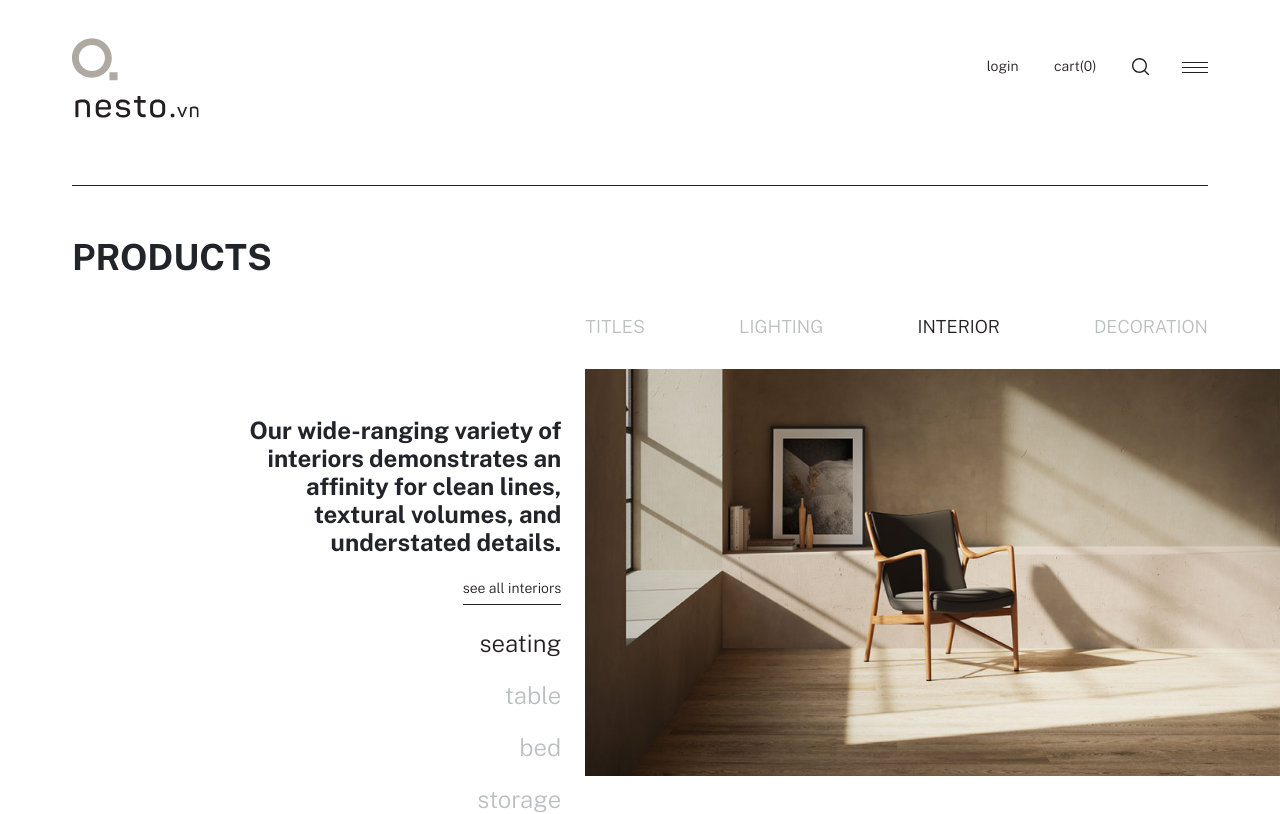
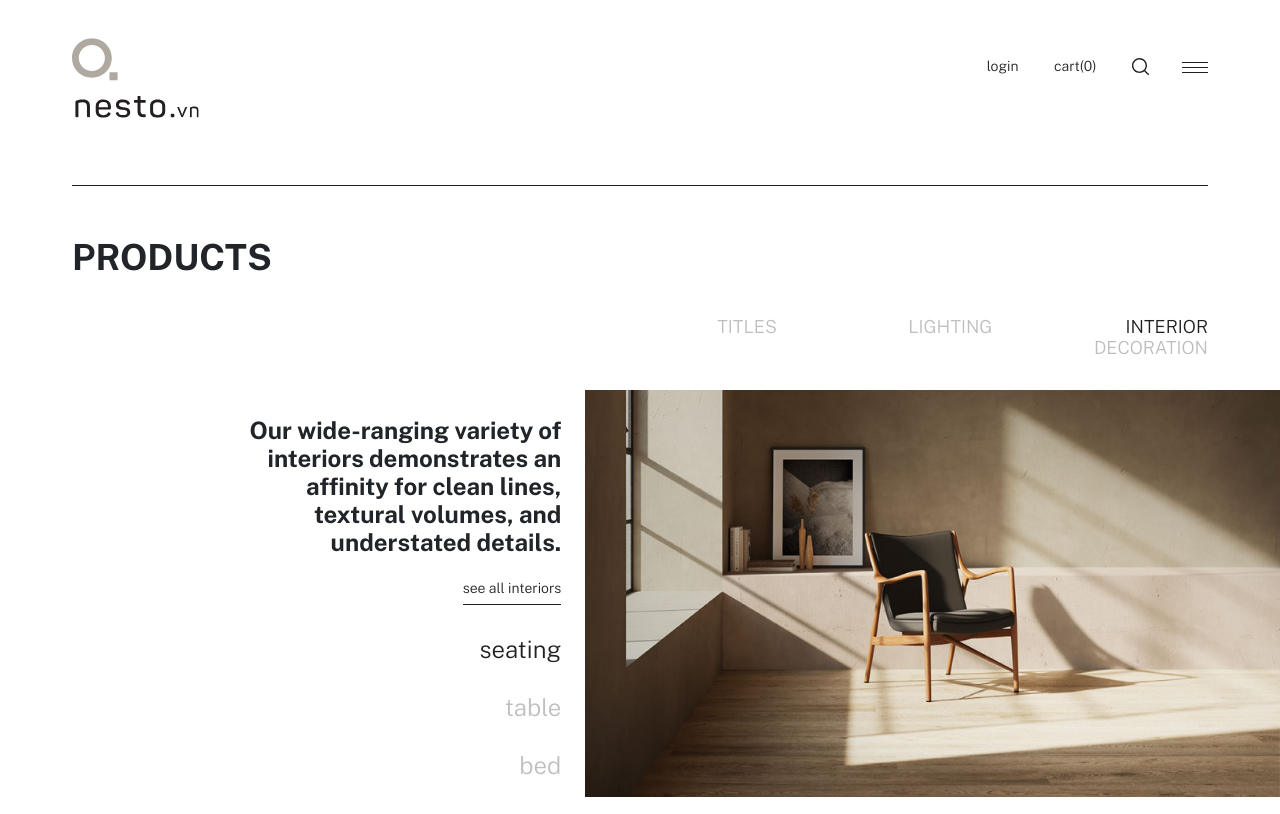
Before and after one commit to develite98/nesto-ui, an Angular app: page /home in a window 1280 px wide. Shown: the top 814 px of the page. Built offline with nearby package versions, Linux system fonts and the light colour scheme.

Commit message:
update style for large screen

```diff
--- a/src/app/home/home.component.html
+++ b/src/app/home/home.component.html
@@ -126,10 +126,10 @@
             <div class="col-7">
                 <div class="home-landing__right-nav">
                     <div class="row justify-content-between">
-                        <a class="nav-item col-auto">TITLES</a>
-                        <a class="nav-item col-auto">LIGHTING</a>
-                        <a class="nav-item col-auto active">INTERIOR</a>
-                        <a class="nav-item col-auto">DECORATION</a>
+                        <a class="nav-item col">TITLES</a>
+                        <a class="nav-item col">LIGHTING</a>
+                        <a class="nav-item col active">INTERIOR</a>
+                        <a class="nav-item col">DECORATION</a>
                     </div>
 
                 </div>
--- a/src/styles.scss
+++ b/src/styles.scss
@@ -15,6 +15,7 @@
   --text-on-black: #ffffff;
   --input-font-size: 16px;
   --bs-gutter-x: 24px !important;
+  --container-padding: 72px;
 }
 
 .--dark {
@@ -193,7 +194,7 @@
       line-height: 28px;
       letter-spacing: 0em;
       text-align: right;
-      margin-top: 1em;
+      margin-top: 30px;
       color: #bcbec0;
       text-decoration: unset;
       display: block;
@@ -215,18 +216,19 @@
 
   &__right-nav {
     margin-bottom: 2rem;
-    padding-right: 72px;
+    padding-right: var(--container-padding);
 
     .nav-item {
       font-size: 18px;
       font-weight: 300;
       line-height: 21px;
       letter-spacing: 0em;
-      text-align: center;
+      text-align: end;
       color: #bcbec0;
       text-decoration: unset;
       cursor: pointer;
       display: block;
+      margin-left: 60px;
 
       &.active {
         color: var(--text-on-white);
@@ -679,3 +681,17 @@ body.loaded {
     display: none;
   }
 }
+
+
+
+@media only screen and (min-width: 1450px) {
+  :root {
+    --container-padding: 144px;
+  }
+
+  .product-card {
+    &__image {
+      height: 500px;
+    }
+  }
+}
--- a/src/styles/overwrite.scss
+++ b/src/styles/overwrite.scss
@@ -279,8 +279,8 @@ body {
 }
 
 .nesto-container {
-  margin-right: 72px;
-  margin-left: 72px;
+  margin-right: var(--container-padding);
+  margin-left: var(--container-padding);
 }
 
 .container-right {
```
